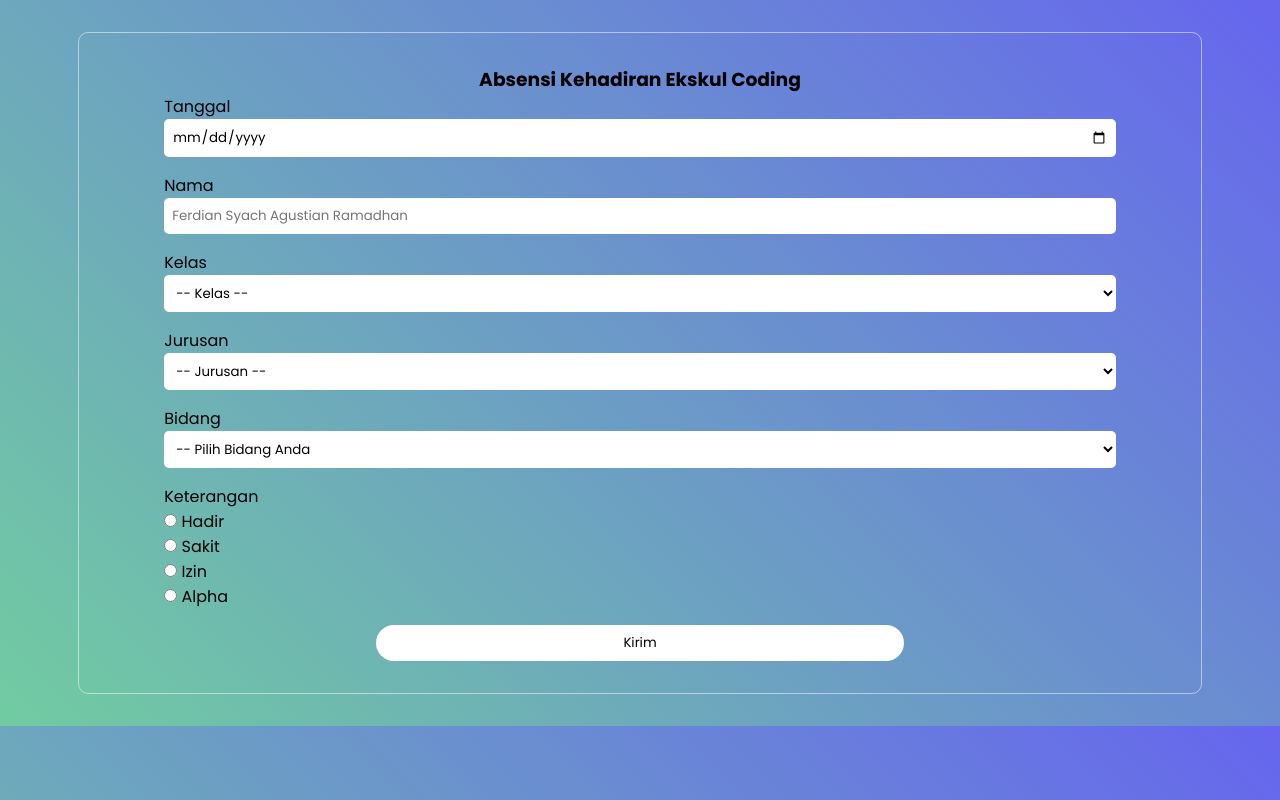
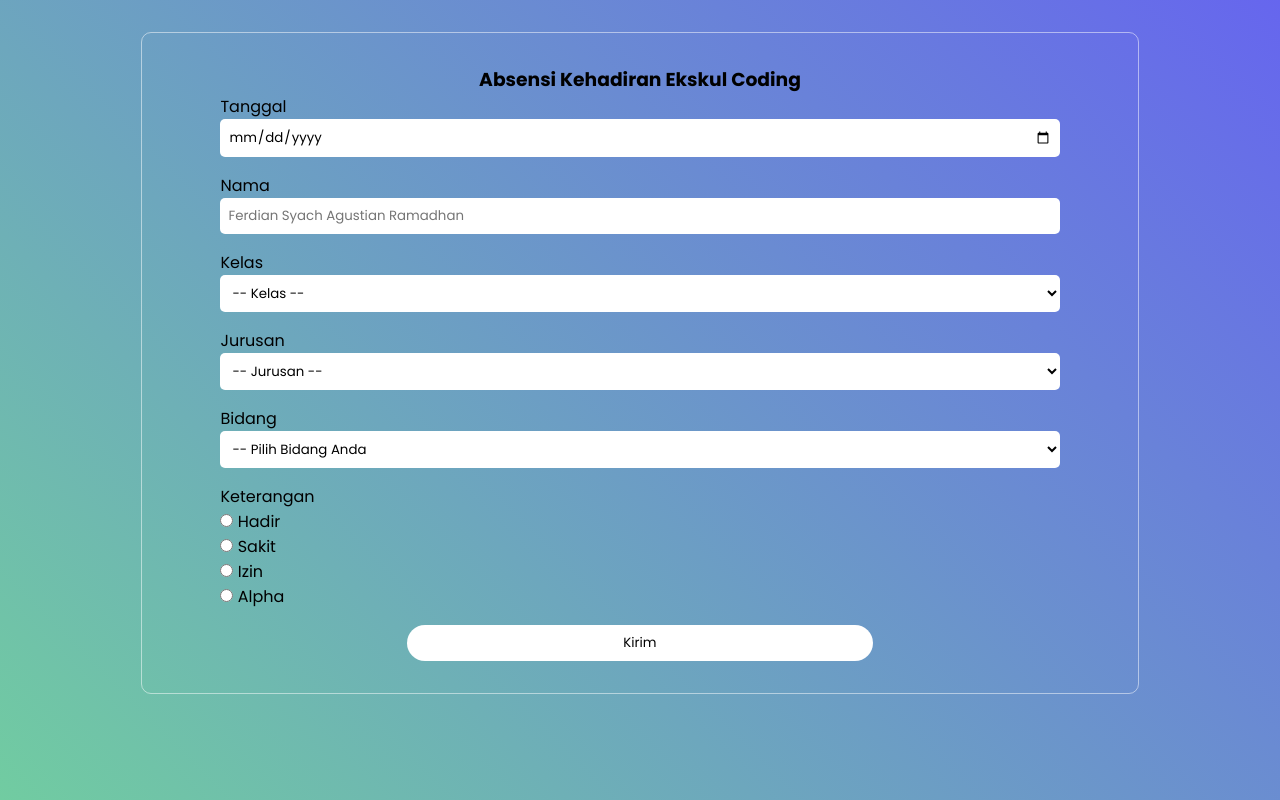
Before and after one commit to Beethid/Absensi-Coding, a plain HTML site: page index.html in a window 1280 px wide. Drawn offline with Linux system fonts and the light colour scheme.

Commit message:
Update style.css

```diff
--- a/style.css
+++ b/style.css
@@ -12,6 +12,7 @@ body {
   background:linear-gradient(45deg, rgb(113, 204, 161), rgb(102, 102, 238));
   display: flex;
   width: 100vw;
+  min-height: 100dvh;
   flex-direction: column;
   padding: 2rem 1rem;
   align-items: center;
@@ -20,12 +21,16 @@ body {
   border-radius: 10px;
   display: flex;
   border: 1px solid rgba(255, 255, 255, 0.5);
-  width: 90%;
+  width: 80%;
   flex-direction: column;
   align-items: center;
   justify-content: center;
   background-color: transparent;
   padding: 2rem;
+}
+
+.container >h3 {
+  text-align: center;
 }
 
 .bungkus {
```
